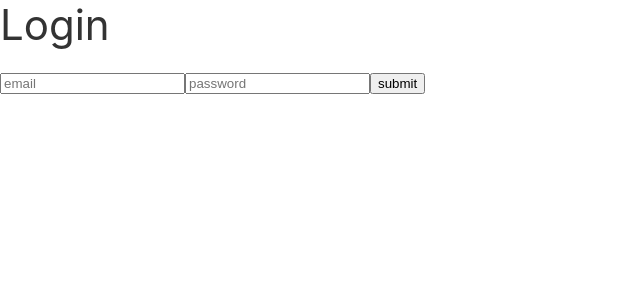
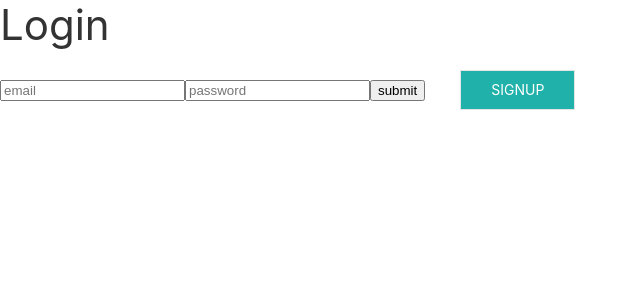
Before and after one commit to danezorrilla/Find-A-Home, a React (Create React App) app in the folder client/: page /login in a window 1280 px wide. Shown: the top 300 px of the page, without its empty margins (0-640 px from the left). Built offline with nearby package versions, Linux system fonts and the light colour scheme; a web font is replaced by a local one.

Commit message:
login button added to sign up abd sign up button added to loggin

```diff
--- a/client/src/components/LogInForm/LogInForm.js
+++ b/client/src/components/LogInForm/LogInForm.js
@@ -5,7 +5,7 @@ const LogInForm = (props) =>
     <input name ="email" placeholder="email" type="text" onChange = {props.inputChange} value = {props.email}/>
     <input name="password" placeholder="password" type="password" onChange ={props.inputChange} value ={props.password}/>
     <button bsStyle="primary" type="submit" onClick={props.submitForm}>submit</button>
-
+    <button className="uk-button uk-button-default" onClick={props.goToSignup}>SignUp</button>
 </div>
 
 export default LogInForm;
--- a/client/src/components/SignUpForm/SignUpForm.js
+++ b/client/src/components/SignUpForm/SignUpForm.js
@@ -33,7 +33,7 @@ const SignUpForm = (props) => (
             <button className="uk-button uk-button-default" type="submit" onClick={props.submitForm}>submit</button>
         </p>
         <p data-uk-margin>
-            <button className="uk-button uk-button-default" type="submit" onClick={props.signIn}>sign in</button>
+            <button className="uk-button uk-button-default" onClick={props.goToLogin}>login</button>
         </p>
 
     </form>
--- a/client/src/pages/LogIn.js
+++ b/client/src/pages/LogIn.js
@@ -1,29 +1,39 @@
 import React,{Component} from "react";
 import LogInForm from "../components/LogInForm";
 import API from "../utils/API";
+import { Redirect} from "react-router-dom"
 
 class  LogIn extends Component{
     state = {
+        toSignup: false,
         email: "",
         password: ""
 
     };
 
-   componentDidMount(){
+    goToSignup = event =>{
+        this.setState({
+            toSignup: true
+        })
+    }
 
-   }
 
    inputChange = event =>{
        const {name, value} = event.target;
+
        this.setState({
            [name]: value});
    }
     render(){
+        if(this.state.toSignup === true){
+            return <Redirect to="/signup"/>
+        }
         return(
             <div>
                 <LogInForm
                     inputChange={this.inputChange}
                     submitForm={this.submitForm}
+                    goToSignup={this.goToSignup}
                     email={this.state.email}
                     password={this.state.password}
                 />
--- a/client/src/pages/SignUp.js
+++ b/client/src/pages/SignUp.js
@@ -1,16 +1,20 @@
 import React,{Component} from "react";
 import SignUpForm from "../components/SignUpForm";
 import API from "../utils/API";
+import { Redirect} from "react-router-dom"
 
 class SignUp extends Component{
     state = {
+        toLogin: false,
         email: "",
         password: "",
         confirmPassword:""
     };
 
-    componentDidMount(){
-
+    goToLogin = event =>{
+        this.setState({
+            toLogin: true
+        })
     }
 
     inputChange = event =>{
@@ -28,6 +32,9 @@ class SignUp extends Component{
     }
 
     render(){
+        if(this.state.toLogin === true){
+            return <Redirect to="/login"/>
+        }
         return(
 
             <div>
@@ -35,6 +42,7 @@ class SignUp extends Component{
                 inputChange={this.inputChange}
                 submitForm={this.submitForm}
                 signIn={this.signIn}
+                goToLogin={this.goToLogin}
                 email={this.state.email}
                 password={this.state.password}
                 confirmPassword={this.state.confirmPassword}
@@ -45,7 +53,4 @@ class SignUp extends Component{
 
 
 }
-
-
-
 export default SignUp;
```
